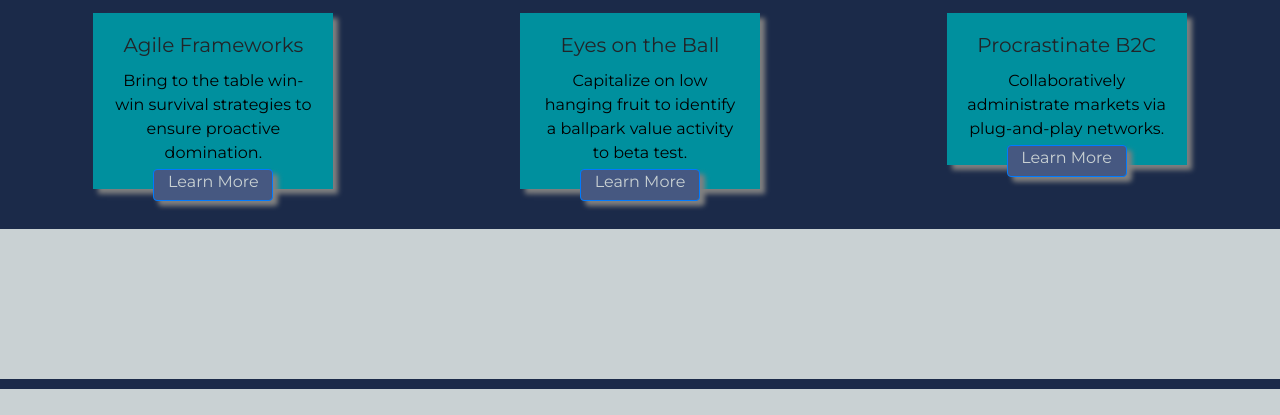
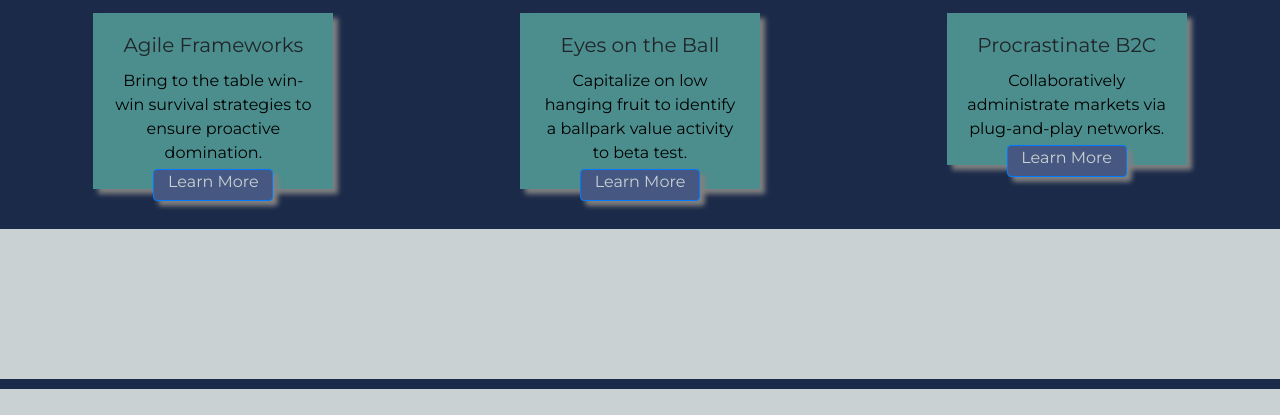
Before and after one commit to BenjaminNewitt/Checkpoint-1, a plain HTML site: page index.html in a window 1280 px wide. Shown: the part 990-1405 px from the top of the page. Drawn offline with nearby package versions, Linux system fonts and the light colour scheme.

Commit message:
Changes card background

```diff
--- a/style.css
+++ b/style.css
@@ -76,7 +76,7 @@ header .btn {
 }
 
 .bg-card {
-  background-color: #00909e;
+  background-color: #4b8e8d;
 }
 
 .card img {
```
